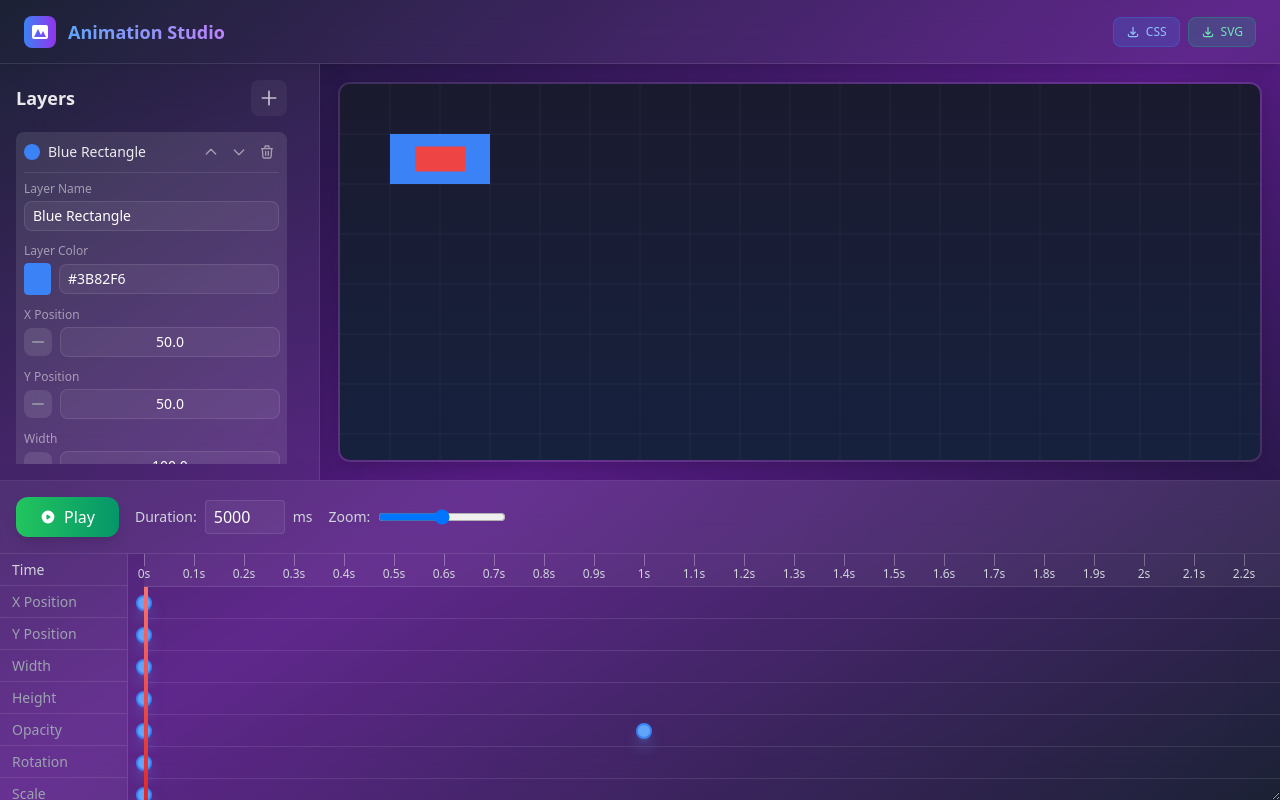
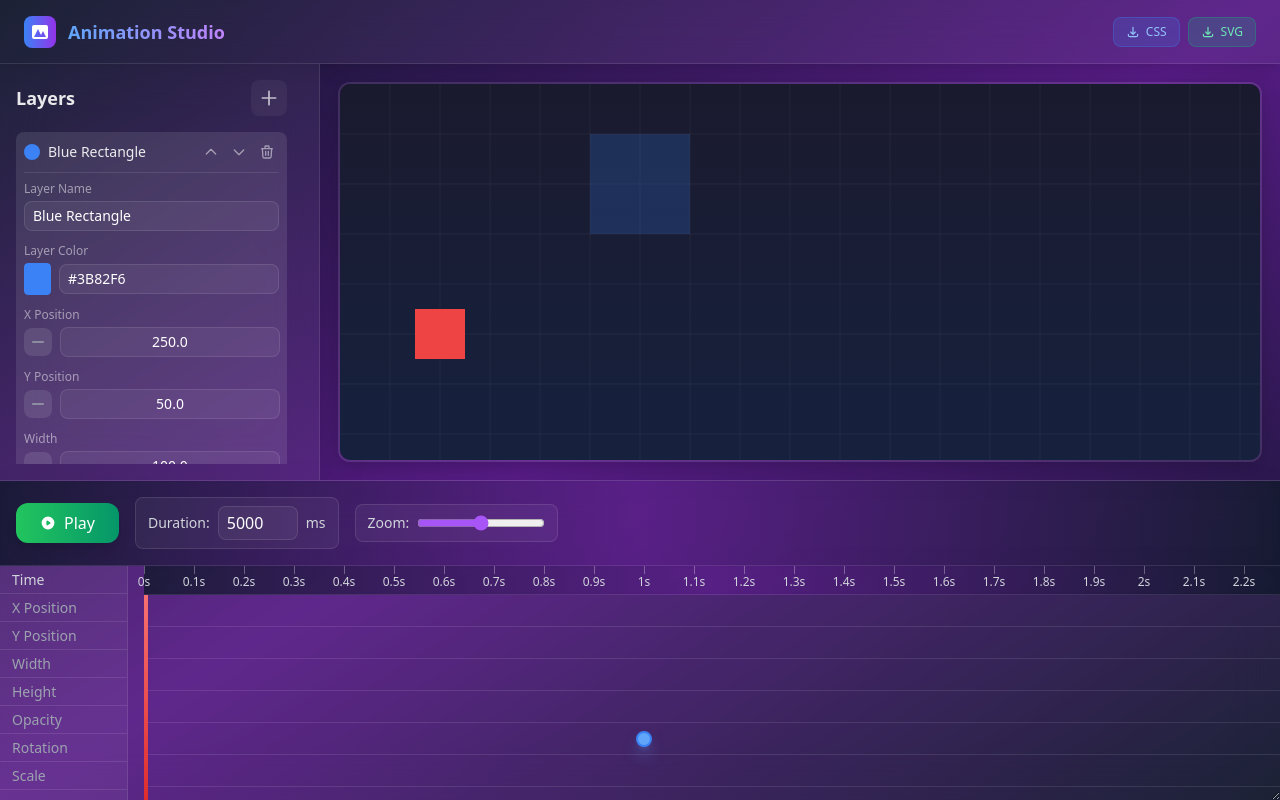
Before and after one commit to Jonroi/UI_Projects, a React (Vite) app in the folder animator_v2_dark_version/: page / in a window 1280 px wide. Built offline with nearby package versions, Linux system fonts and the light colour scheme.

Commit message:
Refactor Animator component to simplify animated property creation by removing initial value parameter; enhance TimelinePanel styling with improved background gradients and input elements for better user experience.

```diff
--- a/animator_v2_dark_version/src/components/Animator.tsx
+++ b/animator_v2_dark_version/src/components/Animator.tsx
@@ -235,12 +235,8 @@ const DEFAULT_TIMELINE_ZOOM = 50; // 50px per 100ms, so 1ms = 0.5px. 5000ms * 0.
 
 const createDefaultAnimatedProperty = (
   defaultValue: number,
-  initialValue?: number,
 ): AnimatedProperty => ({
-  keyframes:
-    initialValue !== undefined
-      ? [{ id: generateId(), time: 0, value: initialValue, easing: 'linear' }]
-      : [],
+  keyframes: [],
   defaultValue,
 });
 
@@ -269,13 +265,13 @@ const createNewLayer = (
   name,
   color,
   zIndex,
-  x: createDefaultAnimatedProperty(initialX, initialX),
-  y: createDefaultAnimatedProperty(initialY, initialY),
-  width: createDefaultAnimatedProperty(100, 100),
-  height: createDefaultAnimatedProperty(50, 50),
-  opacity: createDefaultAnimatedProperty(1, 1),
-  rotation: createDefaultAnimatedProperty(0, 0),
-  scale: createDefaultAnimatedProperty(1, 1),
+  x: createDefaultAnimatedProperty(initialX),
+  y: createDefaultAnimatedProperty(initialY),
+  width: createDefaultAnimatedProperty(100),
+  height: createDefaultAnimatedProperty(100),
+  opacity: createDefaultAnimatedProperty(1),
+  rotation: createDefaultAnimatedProperty(0),
+  scale: createDefaultAnimatedProperty(1),
 });
 
 const initialLayers: Layer[] = [
@@ -1558,7 +1554,7 @@ const TimelinePanel: React.FC<{
   return (
     <div className='flex flex-col h-full'>
       {/* Controls */}
-      <div className='p-4 flex items-center space-x-4 border-b border-white/10 bg-white/5 flex-shrink-0'>
+      <div className='p-4 flex items-center space-x-4 border-b border-white/10 bg-gradient-to-r from-slate-900/80 via-purple-900/80 to-slate-900/80 backdrop-blur-md flex-shrink-0'>
         <button
           onClick={onTogglePlay}
           className='px-6 py-2 bg-gradient-to-r from-green-500 to-emerald-600 hover:from-green-600 hover:to-emerald-700 text-white font-medium rounded-xl transition-all duration-200 shadow-lg hover:shadow-xl hover:scale-105 flex items-center space-x-2'>
@@ -1586,25 +1582,25 @@ const TimelinePanel: React.FC<{
             </>
           )}
         </button>
-        <div className='flex items-center space-x-2'>
-          <span className='text-sm text-gray-300'>Duration:</span>
+        <div className='flex items-center space-x-2 bg-white/5 rounded-lg px-3 py-2 border border-white/10'>
+          <span className='text-sm text-gray-300 font-medium'>Duration:</span>
           <input
             type='number'
             value={duration}
             onChange={(e) => onChangeDuration(Number(e.target.value))}
-            className='w-20 px-2 py-1 bg-white/5 border border-white/10 rounded text-white'
+            className='w-20 px-2 py-1 bg-white/5 border border-white/10 rounded-lg text-white focus:outline-none focus:ring-2 focus:ring-purple-500/50 focus:border-transparent transition-all duration-200 [appearance:textfield] [&::-webkit-outer-spin-button]:appearance-none [&::-webkit-inner-spin-button]:appearance-none'
           />
-          <span className='text-sm text-gray-300'>ms</span>
+          <span className='text-sm text-gray-300 font-medium'>ms</span>
         </div>
-        <div className='flex items-center space-x-2'>
-          <span className='text-sm text-gray-300'>Zoom:</span>
+        <div className='flex items-center space-x-2 bg-white/5 rounded-lg px-3 py-2 border border-white/10'>
+          <span className='text-sm text-gray-300 font-medium'>Zoom:</span>
           <input
             type='range'
             min='1'
             max='100'
             value={timelineZoom}
             onChange={(e) => onChangeZoom(Number(e.target.value))}
-            className='w-32'
+            className='w-32 accent-purple-500'
           />
         </div>
       </div>
@@ -1613,7 +1609,7 @@ const TimelinePanel: React.FC<{
       <div className='flex-1 flex overflow-hidden'>
         {/* Sticky Labels Section */}
         <div className='w-32 flex-shrink-0 border-r border-white/10 bg-white/5'>
-          <div className='h-8 flex items-center px-3 text-sm font-medium text-gray-300 border-b border-white/10'>
+          <div className='h-7 flex items-center px-3 text-sm font-medium text-gray-300 border-b border-white/10'>
             Time
           </div>
           {selectedLayer && (
@@ -1621,7 +1617,7 @@ const TimelinePanel: React.FC<{
               {ANIMATABLE_PROPERTY_KEYS.map((propKey) => (
                 <div
                   key={propKey}
-                  className='h-8 flex items-center px-3 text-sm text-gray-400 border-b border-white/10'>
+                  className='h-7 flex items-center px-3 text-sm text-gray-400 border-b border-white/10'>
                   {formatPropertyName(propKey)}
                 </div>
               ))}
@@ -1630,11 +1626,13 @@ const TimelinePanel: React.FC<{
         </div>
 
         {/* Scrollable Timeline Section */}
-        <div className='flex-1 overflow-auto pl-4' ref={timelineRef}>
+        <div
+          className='flex-1 overflow-x-auto overflow-y-hidden pl-4 [&::-webkit-scrollbar]:h-2 [&::-webkit-scrollbar-track]:bg-transparent [&::-webkit-scrollbar-thumb]:bg-purple-500/30 [&::-webkit-scrollbar-thumb]:rounded-full hover:[&::-webkit-scrollbar-thumb]:bg-purple-500/50'
+          ref={timelineRef}>
           {/* Time Ruler */}
-          <div className='sticky top-0 z-10 bg-white/5 border-b border-white/10'>
+          <div className='sticky top-0 z-10 bg-gradient-to-r from-slate-900/80 via-purple-900/80 to-slate-900/80 backdrop-blur-md border-b border-white/10'>
             <div
-              className='relative h-8 cursor-pointer'
+              className='relative h-7 cursor-pointer'
               style={{ width: `${timelineWidth}px` }}
               onClick={handleTimelineScrub}>
               {timeMarkers.map((marker) => (
@@ -1642,8 +1640,8 @@ const TimelinePanel: React.FC<{
                   key={marker.time}
                   className='absolute h-full top-0'
                   style={{ left: `${marker.position}px` }}>
-                  <div className='w-px h-3 bg-white/30'></div>
-                  <span className='absolute text-xs text-gray-300 top-3 transform -translate-x-1/2 font-medium'>
+                  <div className='w-px h-2 bg-white/30'></div>
+                  <span className='absolute text-xs text-gray-300 top-2 transform -translate-x-1/2 font-medium'>
                     {marker.time / 1000}s
                   </span>
                 </div>
@@ -1683,13 +1681,13 @@ const TimelinePanel: React.FC<{
                 );
               })
             ) : (
-              <div className='p-8 text-center text-gray-400'>
+              <div className='p-4 text-center text-gray-400'>
                 Select a layer to edit keyframes
               </div>
             )}
             {/* Current Time Indicator Line for Property Tracks */}
             <div
-              className='absolute top-0 left-0 h-full w-1 bg-gradient-to-b from-red-400 to-red-600 z-20 shadow-lg pointer-events-none'
+              className='absolute top-0 left-0 h-full w-1 bg-gradient-to-b from-red-400 to-red-600 z-30 shadow-lg pointer-events-none'
               style={{
                 transform: `translateX(${timeIndicatorPosition}px)`,
               }}
@@ -2413,26 +2411,42 @@ const App: React.FC = () => {
         layers: prev.layers.map((layer) => {
           if (layer.id === layerId) {
             const property = layer[propertyKey];
-            // Find keyframe at time 0
-            const kfIndex = property.keyframes.findIndex((kf) => kf.time === 0);
+            if (property.keyframes.length === 0) {
+              return {
+                ...layer,
+                [propertyKey]: {
+                  ...property,
+                  defaultValue: value,
+                },
+              };
+            }
+
+            const currentTime = prev.currentTime;
+            const kfIndex = property.keyframes.findIndex(
+              (kf) => kf.time === currentTime,
+            );
             let newKeyframes;
+
             if (kfIndex !== -1) {
-              // Update value of keyframe at time 0
               newKeyframes = property.keyframes.map((kf, i) =>
                 i === kfIndex ? { ...kf, value } : kf,
               );
             } else {
-              // Add a keyframe at time 0
               newKeyframes = [
-                { id: generateId(), time: 0, value, easing: 'linear' },
                 ...property.keyframes,
-              ];
+                {
+                  id: generateId(),
+                  time: currentTime,
+                  value,
+                  easing: 'linear',
+                },
+              ].sort((a, b) => a.time - b.time);
             }
+
             return {
               ...layer,
               [propertyKey]: {
                 ...property,
-                defaultValue: value,
                 keyframes: newKeyframes,
               },
             };
```
